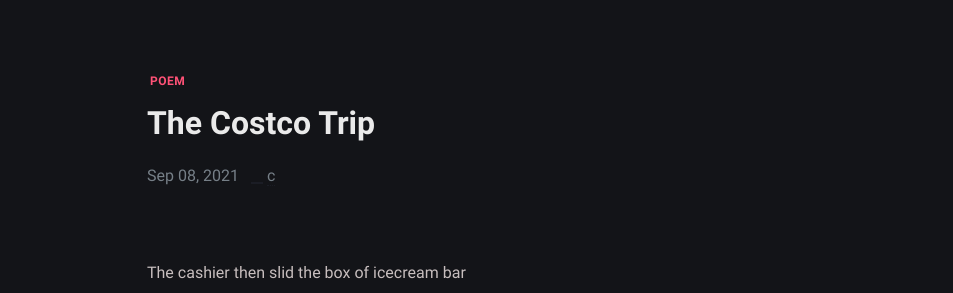
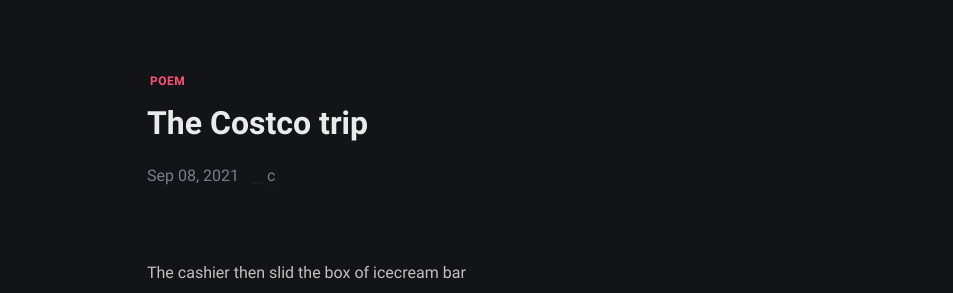
Before and after one commit to yijingch/afistforair.github.io, a Jekyll site: the page built from _posts/the-costco-trip/2021-09-09-the-costco-trip.md, in a window 1280 px wide. Shown: the part 135-428 px from the top of the page, without its empty margins (163-1116 px from the left). Built offline with Jekyll 4.4.1, drawn with Linux system fonts in a browser that asks for light colours.

```diff
--- a/_posts/the-costco-trip/2021-09-09-the-costco-trip.md
+++ b/_posts/the-costco-trip/2021-09-09-the-costco-trip.md
@@ -1,5 +1,5 @@
 ---
-title: The Costco Trip
+title: The Costco trip
 date: 2021-09-09 10:26:00 +08:00
 tags: [poem]
 ---
```
Also changed, not shown: _posts/speculations-of-departure/2021-09-13-speculations-of-departure.md (+1 -1 lines).
